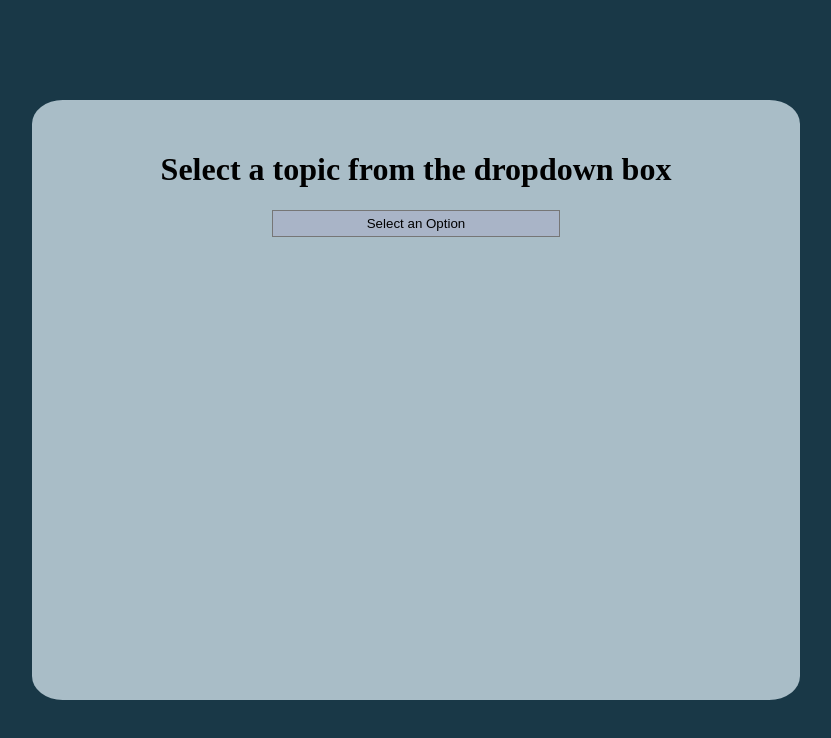
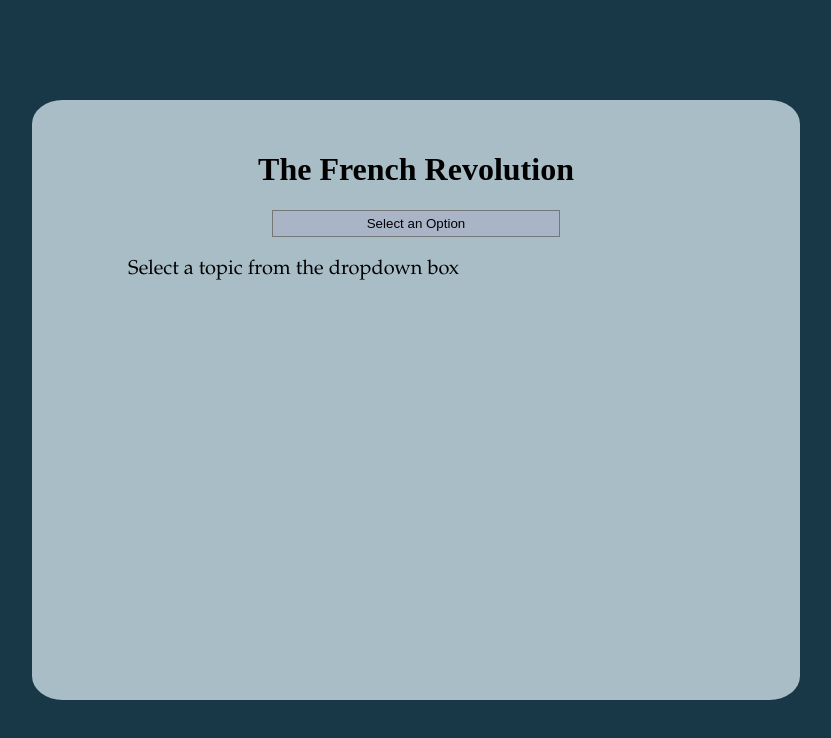
Before and after one commit to neelyp/The-French-Revolution, a plain HTML site: page index.html in a window 1280 px wide. Shown: the whole page, without its empty margins (224-1055 px from the left). Drawn offline with Linux system fonts and the light colour scheme.

Commit message:
formatting

```diff
--- a/index.html
+++ b/index.html
@@ -10,7 +10,7 @@
   <body>
     <div class="wrapper center">
       <div class="inner center">
-        <h1>Select a topic from the dropdown box</h1>
+        <h1>The French Revolution</h1>
 
         <!-- Dropdown -->
         <select name="paragraphs" id="paragraph">
@@ -27,7 +27,7 @@
 
         <!-- displays paragraph -->
         <br />
-        <p style="text-align: left" id="text"></p>
+        <p id="text">Select a topic from the dropdown box</p>
       </div>
     </div>
 
--- a/style.css
+++ b/style.css
@@ -14,6 +14,7 @@ p {
   display: flex;
   flex-direction: row;
   align-items: center;
+  text-align: center;
 }
 
 select {
```
